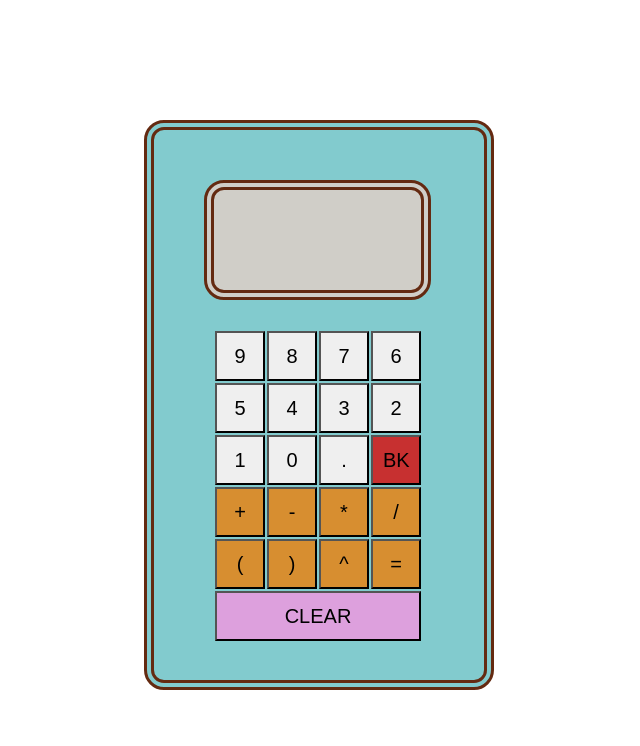
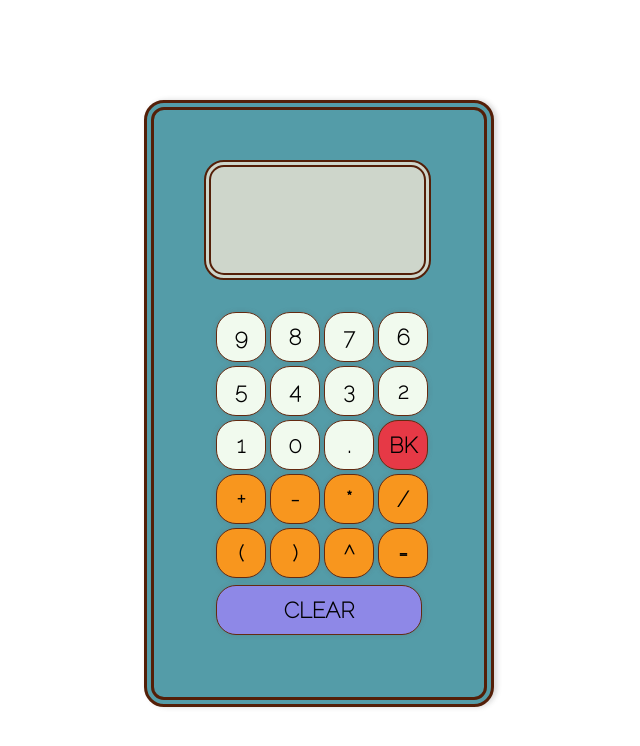
Before and after one commit to VPilipenko334/GoSchoolBox-coding-challenge, a React (Create React App) app: page / in a window 1280 px wide. Shown: the top 746 px of the page, without its empty margins (321-961 px from the left). Built offline with nearby package versions, Linux system fonts and the light colour scheme; the HTML template or start-up script is replaced by a standard one.

Commit message:
styled a bit

```diff
--- a/public/index.html
+++ b/public/index.html
@@ -5,6 +5,9 @@
     <link rel="icon" href="%PUBLIC_URL%/favicon.ico" />
     <meta name="viewport" content="width=device-width, initial-scale=1" />
     <meta name="theme-color" content="#000000" />
+    <link rel="preconnect" href="https://fonts.googleapis.com">
+    <link rel="preconnect" href="https://fonts.gstatic.com" crossorigin>
+    <link href="https://fonts.googleapis.com/css2?family=Raleway:wght@100&display=swap" rel="stylesheet">
     <meta
       name="description"
       content="Web site created using create-react-app"
@@ -24,7 +27,7 @@
       work correctly both with client-side routing and a non-root public URL.
       Learn how to configure a non-root public URL by running `npm run build`.
     -->
-    <title>React App</title>
+    <title>Calculator</title>
   </head>
   <body>
     <noscript>You need to enable JavaScript to run this app.</noscript>
--- a/src/App.js
+++ b/src/App.js
@@ -14,7 +14,7 @@ function App() {
   const updateValues = (val) => {
     setInput(input + val);
 
-    setResult(".");
+    setResult("");
   }
 
   //not functional; needs additional logic
--- a/src/buttons.css
+++ b/src/buttons.css
@@ -1,7 +1,61 @@
+* {
+    font-family: 'Raleway', sans-serif;
+    font-weight: bolder;
+}
+
+button {
+    justify-content: center;
+    text-decoration: none;
+    appearance: none;
+    outline: none;
+    height: 50px;
+    width: 50px;
+    padding: 10px;
+    margin: 2px;
+    font-size: 22px;
+    cursor: pointer;
+    transition: 0.2s;
+    border: 1px solid #642A11;
+    border-radius: 20px;
+    background-color: #f1faee;;
+    box-shadow: 0px 0px 5px 0px rgba(95, 95, 95, 0.247);
+}
+
+.calculator-operators {
+    margin-top: 20px;
+    /* background-color: #f3cfc6b0; */
+    /* border: 10px double #642A11; */
+    border-radius: 20px;
+    /* max-width: 250px; */
+    padding: 10px;
+}
+
+button:hover {
+    background-color: rgb(198, 194, 195);
+}
+
+.numbers {
+    display: flex;
+    flex-wrap: wrap;
+    flex: 30%;
+    max-width: 80%;
+}
+
+.operators {
+    flex: 30%;
+    max-width: 80%;
+}
+
+.clear {
+    margin-top: 5px;
+    width: 206px;
+    background-color: #8e88e7;
+}
+
 .operator {
-    background-color: rgb(215, 142, 48);
+    background-color: #f8961e;
 }
 
 .back-button {
-    background-color: rgb(199, 48, 48);
+    background-color: #e63946;
 }
--- a/src/calculator.css
+++ b/src/calculator.css
@@ -1,14 +1,14 @@
 .calculator-border{
-    background-color: rgb(130, 203, 206);
-    height: 450px;
+    background-color: #549ca8;
     width: 230px;
     margin: auto;
     justify-content: center;
     padding: 50px;
-    margin-top: 120px;
+    margin-top: 100px;
     /* background-color: #f3cfc6b0; */
-    border: 10px double #642A11;
+    border: 10px double #541f08;
     border-radius: 20px;
+    box-shadow: 3px 0px 5px 0px rgba(95, 95, 95, 0.247);
 }
 
 .calculator-wrapper {
@@ -25,47 +25,3 @@
     justify-content: center;
     align-items: center;
 }
-
-button {
-    justify-content: center;
-    text-decoration: none;
-    appearance: none;
-    outline: none;
-    height: 50px;
-    width: 50px;
-    padding: 10px;
-    margin: 1px;
-    font-size: 20px;
-    cursor: pointer;
-    transition: 0.2s;
-}
-
-.calculator-operators {
-    margin-top: 20px;
-    /* background-color: #f3cfc6b0; */
-    /* border: 10px double #642A11; */
-    border-radius: 20px;
-    /* max-width: 250px; */
-    padding: 10px;
-}
-
-button:hover {
-    background-color: palevioletred;
-}
-
-.numbers {
-    display: flex;
-    flex-wrap: wrap;
-    flex: 30%;
-    max-width: 80%;
-}
-
-.operators {
-    flex: 30%;
-    max-width: 80%;
-}
-
-.clear {
-    width: 206px;
-    background-color: plum;
-}
--- a/src/result.css
+++ b/src/result.css
@@ -3,7 +3,8 @@
     height: 100px;
     text-align: right;
     right: auto;
-    background-color: #f3cfc6b0;
-    border: 10px double #642A11;
+    background-color: #ced6cb;;
+    border: 7px double #541f08;
     border-radius: 20px;
+    padding: 3px;
 }
```
